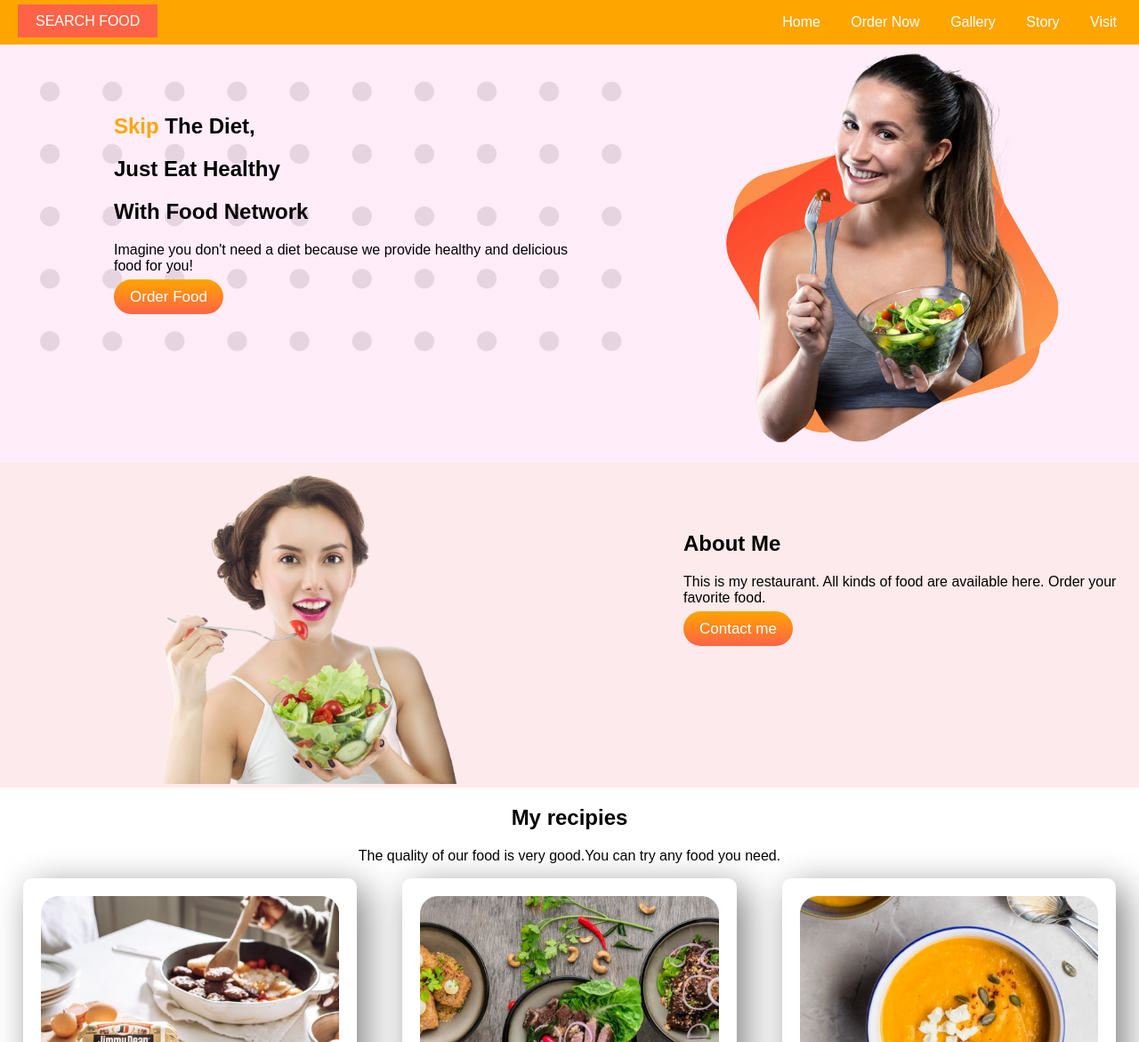
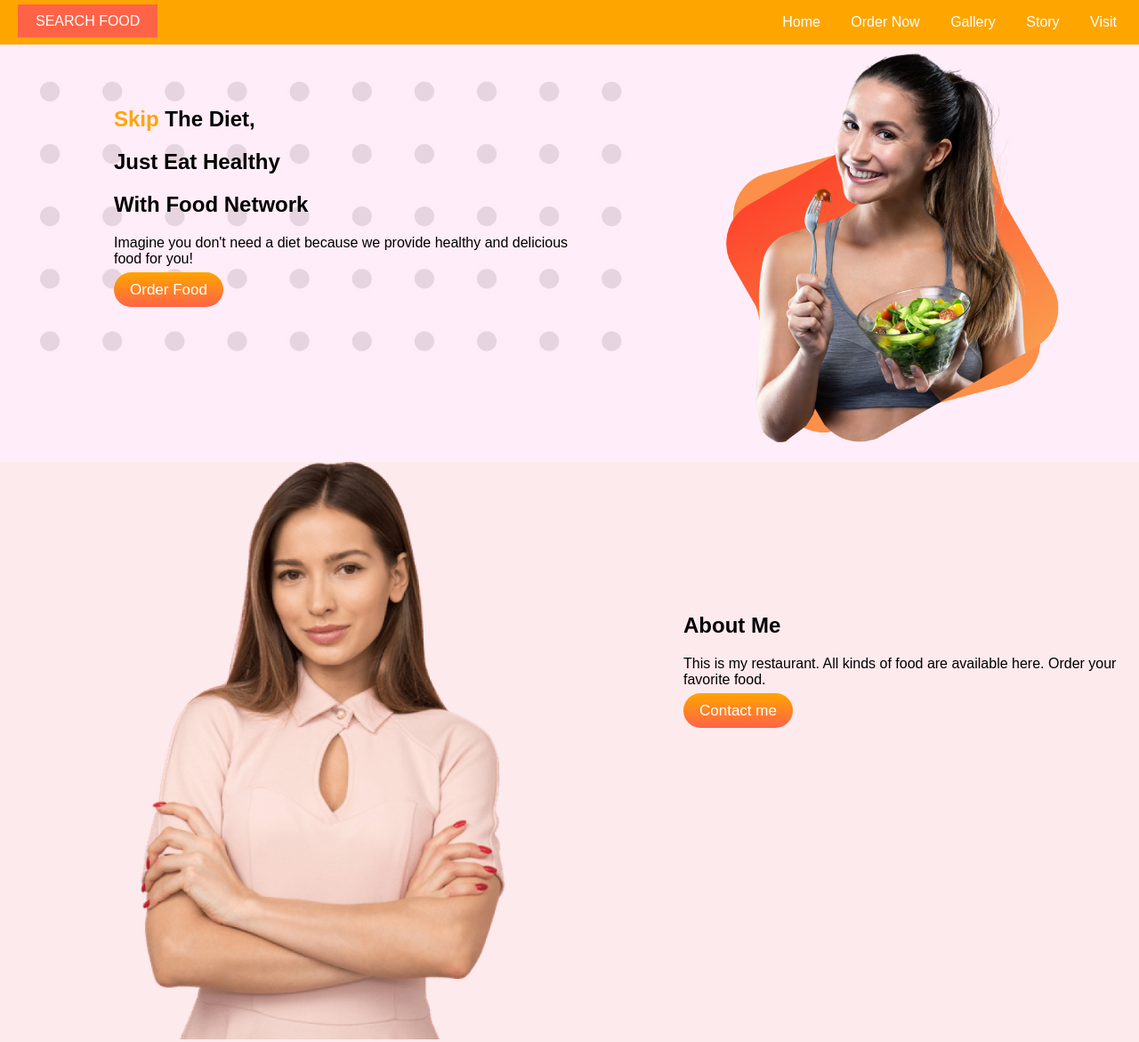
Before and after one commit to joysarka/food-first-assignment, a plain HTML site: page index.html in a window 1280 px wide. Shown: the top 1171 px of the page at 89% size. Drawn offline with Linux system fonts and the light colour scheme.

Commit message:
problem solved

```diff
--- a/index.html
+++ b/index.html
@@ -39,9 +39,9 @@
 
     <section class="  about-banner  bannar-section">
         <div class="half-width">
-            <img class="banner2-img" src="/female/6667872_preview-removebg-preview.png" alt="">
+            <img class="banner2-img" src="female/Person Image.png" alt="">
         </div>
-        <div class=" banner-part1 half-width" >
+        <div class="  about-baner2 half-width" >
             <h1>About Me </h1>
             <p>This is my restaurant. All kinds of food are available here. Order your favorite food. </p>
             <a class="banner-button"  href="https://pos.toasttab.com/blog/on-the-line/examples-restaurant-websites">Contact me</a>
--- a/style.css
+++ b/style.css
@@ -39,7 +39,7 @@ body {
 
 }
 .banner-part1 {
-    padding: 58px 0 0 0;
+    padding: 50px 0 0 0;
 }
 .half-width{
     width: 50%;
@@ -66,12 +66,16 @@ body {
     font-size: 17px;
 }
 
+
 .banner2-img{
-    width: 40%;
+    width: 30%;
 }
 .about-banner{
      background-image: url(/shapes/Frame\ 58.jpg);
     background-repeat: no-repeat;
+}
+.about-baner2{
+   padding-top: 150px;
 }
 
 .recipi-section {
```
